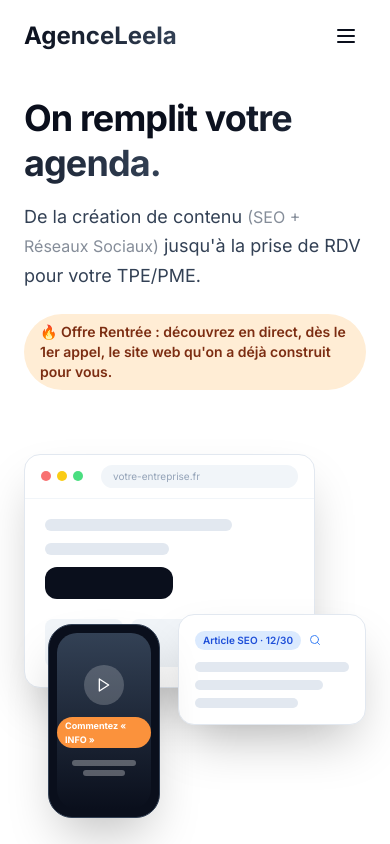
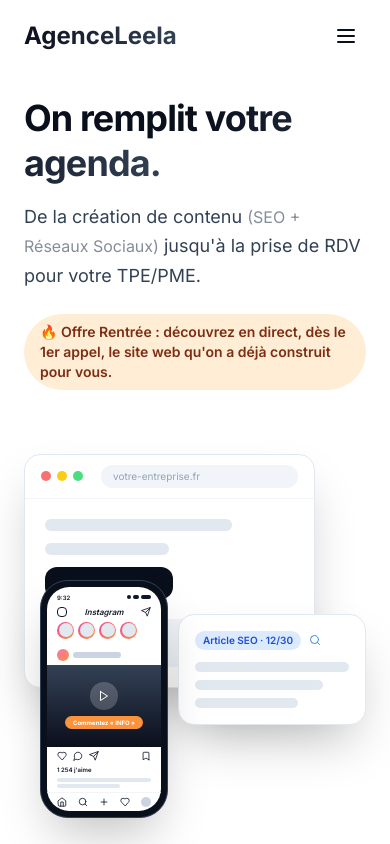
Before and after one commit to agenceleela/AgenceLeela, a Next.js app: page / in a window 390 px wide. Shown: the top 844 px of the page. Built offline with nearby package versions, Linux system fonts and the light colour scheme.

Commit message:
feat: hero - mockup téléphone en feed Instagram iOS (vidéo + badge INFO à la place de la photo)

```diff
--- a/components/VisualProof.tsx
+++ b/components/VisualProof.tsx
@@ -1,7 +1,16 @@
 'use client'
 
 import { motion } from 'framer-motion'
-import { Play, Search } from 'lucide-react'
+import {
+  Bookmark,
+  Heart,
+  Home,
+  MessageCircle,
+  Play,
+  Plus,
+  Search,
+  Send,
+} from 'lucide-react'
 
 // NOTE DEV: mockups 100% CSS/SVG (aucune image lourde) pour un chargement rapide (exigence tuto).
 export default function VisualProof() {
@@ -58,22 +67,75 @@ export default function VisualProof() {
           </div>
         </motion.div>
 
-        {/* Mockup vidéo verticale */}
+        {/* Mockup téléphone : interface Instagram iOS */}
         <motion.div
           variants={{ hidden: { opacity: 0, y: 40 }, visible: { opacity: 1, y: 0 } }}
           transition={{ duration: 0.7 }}
-          className="absolute bottom-0 left-6 w-28 -rotate-3 rounded-[1.5rem] border border-slate-700 bg-leela-dark-blue p-2 shadow-2xl md:w-32"
+          className="absolute bottom-0 left-4 w-32 -rotate-3 rounded-[1.75rem] border border-slate-700 bg-leela-dark-blue p-1.5 shadow-2xl md:w-36"
         >
-          <div className="flex h-44 flex-col items-center justify-center gap-3 rounded-[1.25rem] bg-gradient-to-b from-leela-slate to-leela-dark-blue md:h-48">
-            <span className="flex h-10 w-10 items-center justify-center rounded-full bg-white/20">
-              <Play className="h-4 w-4 text-white" />
-            </span>
-            <span className="rounded-full bg-orange-400 px-2 py-0.5 text-[9px] font-bold text-white">
-              Commentez « INFO »
-            </span>
-            <div className="w-16 space-y-1">
-              <div className="h-1.5 rounded-full bg-white/30" />
-              <div className="mx-auto h-1.5 w-2/3 rounded-full bg-white/30" />
+          <div className="flex h-56 flex-col overflow-hidden rounded-[1.4rem] bg-white md:h-60">
+            {/* Barre de statut iOS */}
+            <div className="flex items-center justify-between px-2.5 pt-1.5">
+              <span className="text-[6px] font-semibold text-slate-900">9:32</span>
+              <div className="flex items-center gap-0.5">
+                <span className="h-1 w-1 rounded-full bg-slate-900" />
+                <span className="h-1 w-1.5 rounded-full bg-slate-900" />
+                <span className="h-1 w-2.5 rounded-sm bg-slate-900" />
+              </div>
+            </div>
+
+            {/* Header Instagram */}
+            <div className="flex items-center justify-between px-2.5 py-1">
+              <span className="h-2.5 w-2.5 rounded border border-slate-900" />
+              <span className="text-[8px] font-semibold italic text-slate-900">Instagram</span>
+              <Send className="h-2.5 w-2.5 text-slate-900" />
+            </div>
+
+            {/* Stories */}
+            <div className="flex gap-1 px-2.5 pb-1.5">
+              {[0, 1, 2, 3].map((i) => (
+                <span key={i} className="rounded-full bg-gradient-to-br from-pink-500 to-orange-400 p-[1.5px]">
+                  <span className="block h-3.5 w-3.5 rounded-full bg-slate-200" />
+                </span>
+              ))}
+            </div>
+
+            {/* Header du post */}
+            <div className="flex items-center gap-1 px-2.5 py-1">
+              <span className="h-3 w-3 rounded-full bg-gradient-to-br from-pink-400 to-orange-400" />
+              <span className="h-1.5 w-12 rounded-full bg-slate-300" />
+            </div>
+
+            {/* Média : vidéo verticale + badge CTA (remplace la photo du post) */}
+            <div className="flex flex-1 flex-col items-center justify-center gap-1.5 bg-gradient-to-b from-leela-slate to-leela-dark-blue">
+              <span className="flex h-7 w-7 items-center justify-center rounded-full bg-white/20">
+                <Play className="h-3 w-3 text-white" />
+              </span>
+              <span className="rounded-full bg-orange-400 px-2 py-0.5 text-[6px] font-bold text-white">
+                Commentez « INFO »
+              </span>
+            </div>
+
+            {/* Actions */}
+            <div className="flex items-center gap-1.5 px-2.5 py-1">
+              <Heart className="h-2.5 w-2.5 text-slate-900" />
+              <MessageCircle className="h-2.5 w-2.5 text-slate-900" />
+              <Send className="h-2.5 w-2.5 text-slate-900" />
+              <Bookmark className="ml-auto h-2.5 w-2.5 text-slate-900" />
+            </div>
+            <p className="px-2.5 text-[6px] font-semibold text-slate-900">1 254 j'aime</p>
+            <div className="space-y-0.5 px-2.5 py-1">
+              <div className="h-1 w-full rounded-full bg-slate-200" />
+              <div className="h-1 w-2/3 rounded-full bg-slate-200" />
+            </div>
+
+            {/* Barre de navigation */}
+            <div className="mt-auto flex items-center justify-between border-t border-slate-100 px-2.5 py-1">
+              <Home className="h-2.5 w-2.5 text-slate-900" />
+              <Search className="h-2.5 w-2.5 text-slate-900" />
+              <Plus className="h-2.5 w-2.5 text-slate-900" />
+              <Heart className="h-2.5 w-2.5 text-slate-900" />
+              <span className="h-2.5 w-2.5 rounded-full bg-slate-300" />
             </div>
           </div>
         </motion.div>
```
